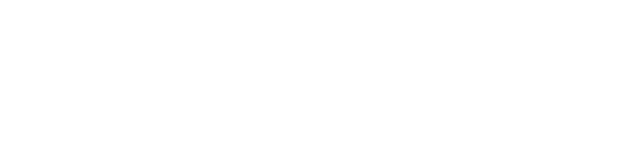
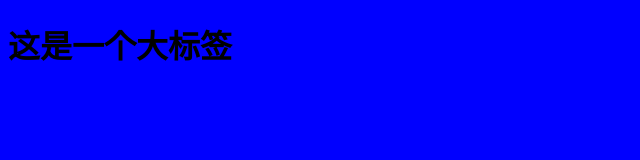
Before and after one commit to w5zr/project_01, a plain HTML site: page index.html in a window 1280 px wide. Shown: the whole page, without its empty margins (0-640 px from the left). Drawn offline with Linux system fonts and the light colour scheme.

Commit message:
修改了index.css

```diff
--- /dev/null
+++ b/index.css
@@ -0,0 +1,3 @@
+html {
+    background-color: blue;
+}
--- a/index.html
+++ b/index.html
@@ -6,10 +6,12 @@
     <meta name="viewport" content="width=device-width, initial-scale=1.0">
     <meta http-equiv="X-UA-Compatible" content="ie=edge">
     <title>Document</title>
+    <link rel="stylesheet" href="index.css">
 </head>
 
 <body>
-
+    <h1>这是一个大标签</h1>
+    <script src="index.js"></script>
 </body>
 
 </html>
```
Also changed, not shown: index.js (added).
